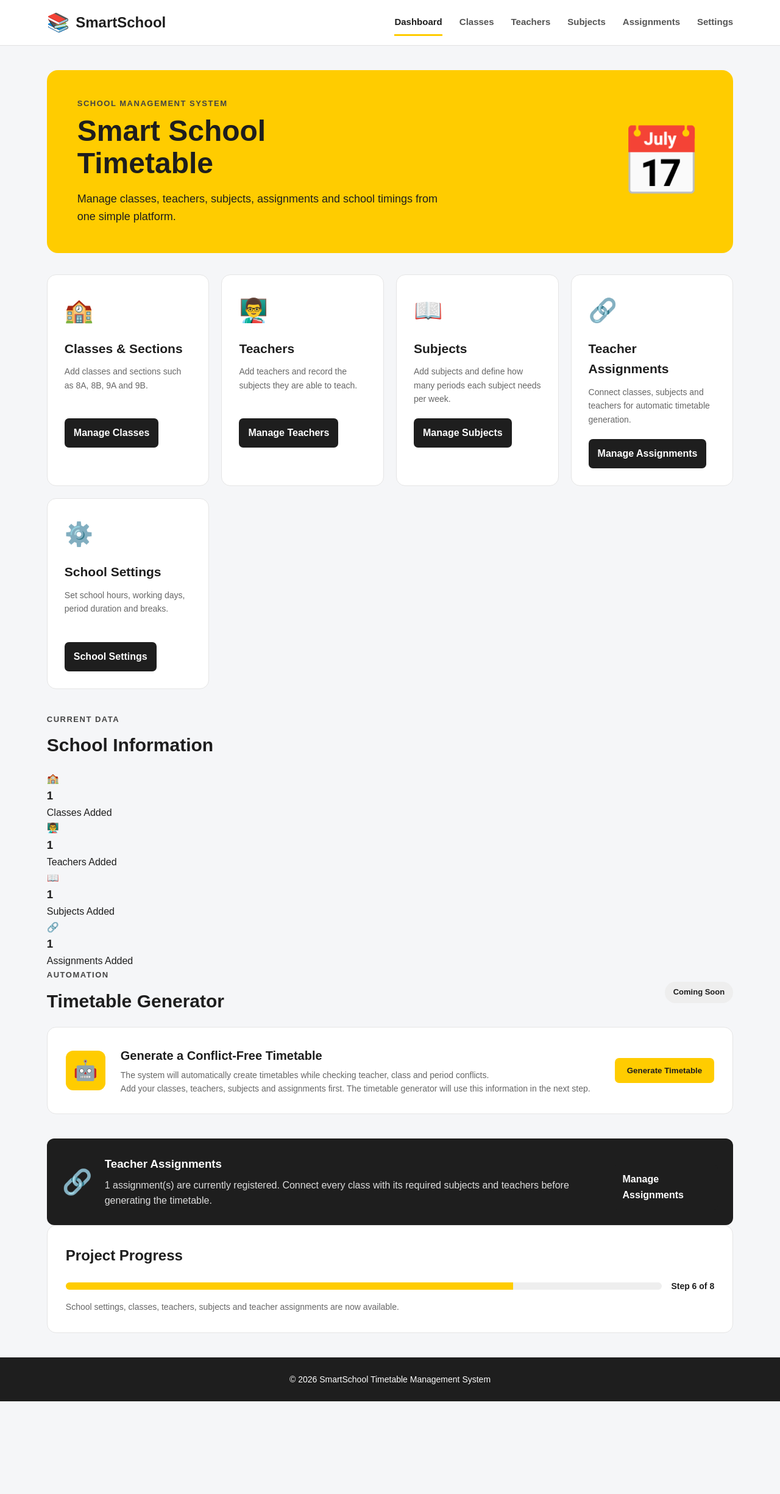
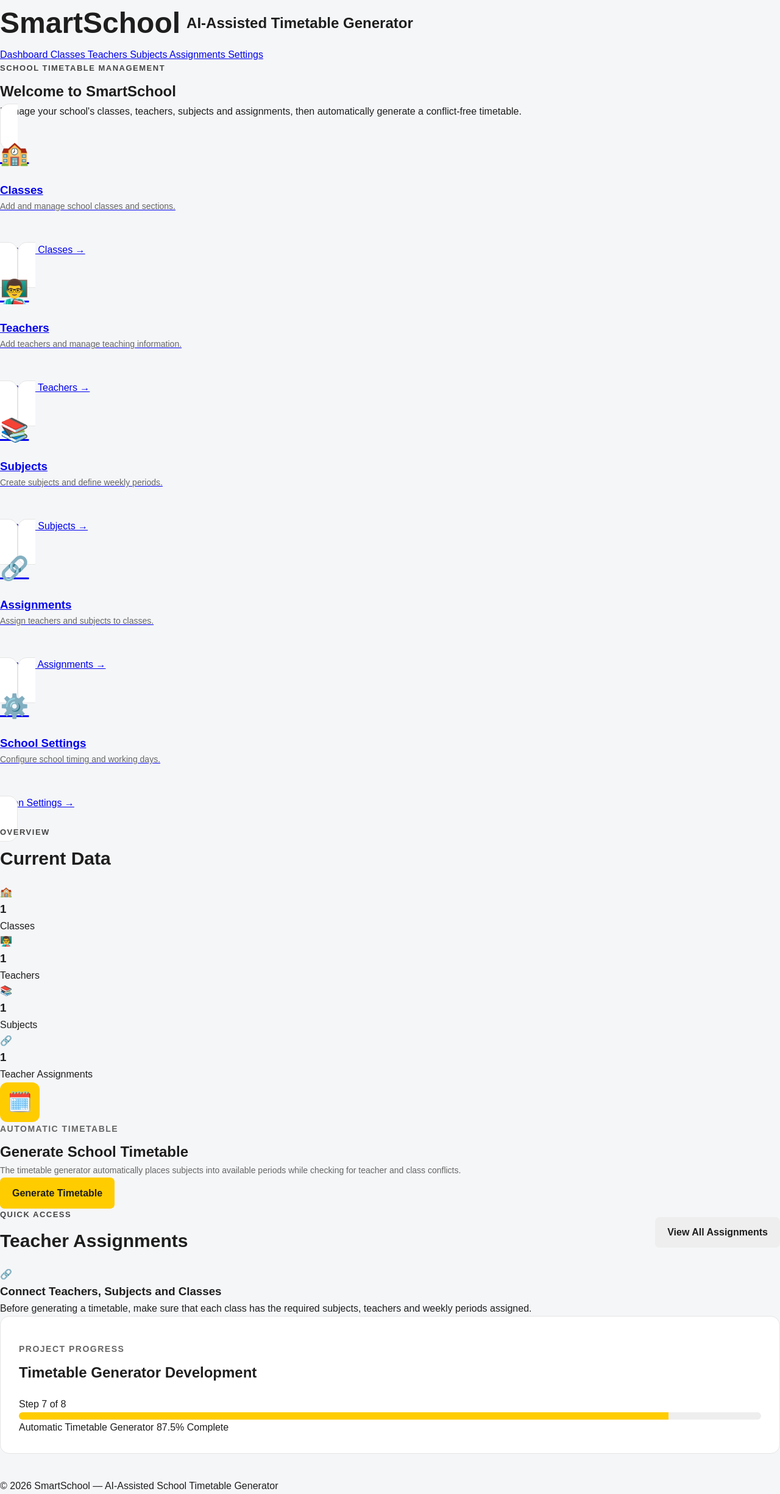
Before and after one commit to amarpatil018/AI-Assisted-School-Timetable-Generator, a Flask app: template templates/index.html in a window 1280 px wide. Shown: the whole page at 61% size. Before the commit the page ends 2298 px from the top, so only its background shows below. Run offline with Flask 3, Linux system fonts and the light colour scheme; the template is opened without the code that fills it: most values are stand-ins (such as "Sample title", 1, 10 or a date in 2020).

Commit message:
Refactor index.html for improved structure and styling; update header and main content sections

```diff
--- a/templates/index.html
+++ b/templates/index.html
@@ -2,52 +2,35 @@
 <html lang="en">
 
 <head>
+    <meta charset="UTF-8">
+    <meta name="viewport" content="width=device-width, initial-scale=1.0">
 
-    <meta charset="UTF-8">
-
-    <meta
-        name="viewport"
-        content="width=device-width, initial-scale=1.0"
-    >
-
-    <title>Smart School Timetable</title>
+    <title>Smart School Timetable Generator</title>
 
     <link
         rel="stylesheet"
         href="{{ url_for('static', filename='style.css') }}"
     >
-
 </head>
-
 
 <body>
 
+    <!-- ==============================
+         HEADER
+    =============================== -->
 
-<!-- =========================================
-     HEADER
-========================================= -->
+    <header class="main-header">
 
-<header class="header">
+        <div class="header-container">
 
             <div class="logo">
-
-        <span class="logo-icon">
-            📚
-        </span>
-
-        <span>
-            SmartSchool
-        </span>
-
+                <h1>SmartSchool</h1>
+                <p>AI-Assisted Timetable Generator</p>
             </div>
 
+            <nav class="main-nav">
 
-    <nav class="navigation">
-
-        <a
-            href="{{ url_for('home') }}"
-            class="active"
-        >
+                <a href="{{ url_for('index') }}" class="active">
                     Dashboard
                 </a>
 
@@ -73,227 +56,216 @@
 
             </nav>
 
+        </div>
+
     </header>
 
 
+    <!-- ==============================
+         MAIN CONTENT
+    =============================== -->
 
-<!-- =========================================
-     MAIN CONTENT
-========================================= -->
+    <main class="dashboard-container">
 
-<main class="container">
+        <!-- Welcome Section -->
 
+        <section class="welcome-section">
 
-    <!-- =========================================
-         WELCOME SECTION
-    ========================================= -->
-
-    <section class="welcome">
-
-        <div>
+            <div class="welcome-content">
 
                 <p class="small-heading">
-                SCHOOL MANAGEMENT SYSTEM
+                    SCHOOL TIMETABLE MANAGEMENT
                 </p>
 
-            <h1>
-                Smart School<br>
-                Timetable
-            </h1>
+                <h2>
+                    Welcome to SmartSchool
+                </h2>
 
-            <p class="description">
-                Manage classes, teachers, subjects,
-                assignments and school timings from
-                one simple platform.
+                <p>
+                    Manage your school's classes, teachers, subjects and
+                    assignments, then automatically generate a conflict-free
+                    timetable.
                 </p>
 
-        </div>
-
-
-        <div class="welcome-icon">
-            📅
             </div>
 
         </section>
 
 
+        <!-- ==============================
+             DASHBOARD CARDS
+        =============================== -->
 
-    <!-- =========================================
-         DASHBOARD CARDS
-    ========================================= -->
+        <section class="dashboard-cards">
 
-    <section class="dashboard-grid">
+            <!-- Classes -->
 
-
-        <!-- =====================================
-             CLASSES CARD
-        ====================================== -->
-
-        <div class="dashboard-card">
+            <a
+                href="{{ url_for('classes') }}"
+                class="dashboard-card"
+            >
 
                 <div class="card-icon">
                     🏫
                 </div>
 
-            <h2>
-                Classes & Sections
-            </h2>
+                <div class="card-content">
+
+                    <h3>
+                        Classes
+                    </h3>
 
                     <p>
-                Add classes and sections such as
-                8A, 8B, 9A and 9B.
+                        Add and manage school classes and sections.
                     </p>
 
-            <a
-                href="{{ url_for('classes') }}"
-                class="card-button"
-            >
-                Manage Classes
-            </a>
+                    <span class="card-link">
+                        Manage Classes →
+                    </span>
 
                 </div>
 
+            </a>
 
 
-        <!-- =====================================
-             TEACHERS CARD
-        ====================================== -->
+            <!-- Teachers -->
 
-        <div class="dashboard-card">
+            <a
+                href="{{ url_for('teachers') }}"
+                class="dashboard-card"
+            >
 
                 <div class="card-icon">
                     👨‍🏫
                 </div>
 
-            <h2>
+                <div class="card-content">
+
+                    <h3>
                         Teachers
-            </h2>
+                    </h3>
 
                     <p>
-                Add teachers and record the subjects
-                they are able to teach.
+                        Add teachers and manage teaching information.
                     </p>
 
-            <a
-                href="{{ url_for('teachers') }}"
-                class="card-button"
-            >
-                Manage Teachers
-            </a>
+                    <span class="card-link">
+                        Manage Teachers →
+                    </span>
 
                 </div>
 
+            </a>
 
 
-        <!-- =====================================
-             SUBJECTS CARD
-        ====================================== -->
-
-        <div class="dashboard-card">
-
-            <div class="card-icon">
-                📖
-            </div>
-
-            <h2>
-                Subjects
-            </h2>
-
-            <p>
-                Add subjects and define how many
-                periods each subject needs per week.
-            </p>
+            <!-- Subjects -->
 
             <a
                 href="{{ url_for('subjects') }}"
-                class="card-button"
+                class="dashboard-card"
             >
-                Manage Subjects
-            </a>
+
+                <div class="card-icon">
+                    📚
+                </div>
+
+                <div class="card-content">
+
+                    <h3>
+                        Subjects
+                    </h3>
+
+                    <p>
+                        Create subjects and define weekly periods.
+                    </p>
+
+                    <span class="card-link">
+                        Manage Subjects →
+                    </span>
 
                 </div>
 
+            </a>
 
 
-        <!-- =====================================
-             ASSIGNMENTS CARD
-        ====================================== -->
+            <!-- Assignments -->
 
-        <div class="dashboard-card">
+            <a
+                href="{{ url_for('assignments') }}"
+                class="dashboard-card"
+            >
 
                 <div class="card-icon">
                     🔗
                 </div>
 
-            <h2>
-                Teacher Assignments
-            </h2>
+                <div class="card-content">
+
+                    <h3>
+                        Assignments
+                    </h3>
 
                     <p>
-                Connect classes, subjects and teachers
-                for automatic timetable generation.
+                        Assign teachers and subjects to classes.
                     </p>
 
-            <a
-                href="{{ url_for('assignments') }}"
-                class="card-button"
-            >
-                Manage Assignments
-            </a>
+                    <span class="card-link">
+                        Manage Assignments →
+                    </span>
 
                 </div>
 
+            </a>
 
 
-        <!-- =====================================
-             SETTINGS CARD
-        ====================================== -->
+            <!-- Settings -->
 
-        <div class="dashboard-card">
+            <a
+                href="{{ url_for('settings') }}"
+                class="dashboard-card"
+            >
 
                 <div class="card-icon">
                     ⚙️
                 </div>
 
-            <h2>
+                <div class="card-content">
+
+                    <h3>
                         School Settings
-            </h2>
+                    </h3>
 
                     <p>
-                Set school hours, working days,
-                period duration and breaks.
+                        Configure school timing and working days.
                     </p>
 
-            <a
-                href="{{ url_for('settings') }}"
-                class="card-button"
-            >
-                School Settings
-            </a>
+                    <span class="card-link">
+                        Open Settings →
+                    </span>
 
                 </div>
 
+            </a>
 
         </section>
 
 
+        <!-- ==============================
+             CURRENT DATA
+        =============================== -->
 
-    <!-- =========================================
-         CURRENT DATA SUMMARY
-    ========================================= -->
-
-    <section class="summary-section">
+        <section class="dashboard-section">
 
             <div class="section-heading">
 
                 <div>
 
                     <p class="small-heading">
-                    CURRENT DATA
+                        OVERVIEW
                     </p>
 
                     <h2>
-                    School Information
+                        Current Data
                     </h2>
 
                 </div>
@@ -303,23 +275,22 @@
 
             <div class="summary-grid">
 
-
-            <!-- Classes -->
+                <!-- Classes Count -->
 
                 <div class="summary-card">
 
-                <div class="summary-icon">
+                    <span class="summary-icon">
                         🏫
-                </div>
+                    </span>
 
                     <div>
 
                         <h3>
-                        {{ classes|length }}
+                            {{ class_count }}
                         </h3>
 
                         <p>
-                        Classes Added
+                            Classes
                         </p>
 
                     </div>
@@ -327,23 +298,22 @@
                 </div>
 
 
-
-            <!-- Teachers -->
+                <!-- Teachers Count -->
 
                 <div class="summary-card">
 
-                <div class="summary-icon">
+                    <span class="summary-icon">
                         👨‍🏫
-                </div>
+                    </span>
 
                     <div>
 
                         <h3>
-                        {{ teachers|length }}
+                            {{ teacher_count }}
                         </h3>
 
                         <p>
-                        Teachers Added
+                            Teachers
                         </p>
 
                     </div>
@@ -351,23 +321,22 @@
                 </div>
 
 
-
-            <!-- Subjects -->
+                <!-- Subjects Count -->
 
                 <div class="summary-card">
 
-                <div class="summary-icon">
-                    📖
-                </div>
+                    <span class="summary-icon">
+                        📚
+                    </span>
 
                     <div>
 
                         <h3>
-                        {{ subjects|length }}
+                            {{ subject_count }}
                         </h3>
 
                         <p>
-                        Subjects Added
+                            Subjects
                         </p>
 
                     </div>
@@ -375,23 +344,59 @@
                 </div>
 
 
-
-            <!-- Assignments -->
+                <!-- Assignments Count -->
 
                 <div class="summary-card">
 
-                <div class="summary-icon">
+                    <span class="summary-icon">
                         🔗
-                </div>
+                    </span>
 
                     <div>
 
                         <h3>
-                        {{ assignments|length }}
+                            {{ assignment_count }}
                         </h3>
 
                         <p>
-                        Assignments Added
+                            Teacher Assignments
+                        </p>
+
+                    </div>
+
+                </div>
+
+            </div>
+
+        </section>
+
+
+        <!-- ==============================
+             TIMETABLE GENERATOR
+        =============================== -->
+
+        <section class="generator-section">
+
+            <div class="generator-content">
+
+                <div class="generator-icon">
+                    🗓️
+                </div>
+
+                <div class="generator-text">
+
+                    <p class="small-heading">
+                        AUTOMATIC TIMETABLE
+                    </p>
+
+                    <h2>
+                        Generate School Timetable
+                    </h2>
+
+                    <p>
+                        The timetable generator automatically places subjects
+                        into available periods while checking for teacher
+                        and class conflicts.
                     </p>
 
                 </div>
@@ -399,183 +404,141 @@
             </div>
 
 
+            <div class="generator-action">
+
+                <a
+                    href="{{ url_for('generate_timetable') }}"
+                    class="generate-button"
+                >
+                    Generate Timetable
+                </a>
+
             </div>
 
         </section>
 
 
+        <!-- ==============================
+             ASSIGNMENT QUICK ACCESS
+        =============================== -->
 
-    <!-- =========================================
-         TIMETABLE GENERATOR
-    ========================================= -->
-
-    <section class="timetable-section">
-
+        <section class="quick-section">
 
             <div class="section-heading">
 
                 <div>
 
                     <p class="small-heading">
-                    AUTOMATION
+                        QUICK ACCESS
                     </p>
 
                     <h2>
-                    Timetable Generator
+                        Teacher Assignments
                     </h2>
 
                 </div>
 
-
-            <span class="coming-soon">
-                Coming Soon
-            </span>
+                <a
+                    href="{{ url_for('assignments') }}"
+                    class="secondary-button"
+                >
+                    View All Assignments
+                </a>
 
             </div>
 
 
+            <div class="quick-info">
 
-        <div class="generator-box">
-
-
-            <div class="generator-icon">
-                🤖
+                <div class="quick-info-icon">
+                    🔗
                 </div>
 
-
-            <div class="generator-content">
+                <div>
 
                     <h3>
-                    Generate a Conflict-Free Timetable
+                        Connect Teachers, Subjects and Classes
                     </h3>
 
                     <p>
-                    The system will automatically create
-                    timetables while checking teacher,
-                    class and period conflicts.
-                </p>
-
-                <p class="generator-note">
-                    Add your classes, teachers, subjects
-                    and assignments first. The timetable
-                    generator will use this information
-                    in the next step.
+                        Before generating a timetable, make sure that each
+                        class has the required subjects, teachers and
+                        weekly periods assigned.
                     </p>
 
                 </div>
-
-
-            <button
-                class="generate-button"
-                disabled
-            >
-                Generate Timetable
-            </button>
 
             </div>
 
         </section>
 
 
+        <!-- ==============================
+             PROJECT PROGRESS
+        =============================== -->
 
-    <!-- =========================================
-         ASSIGNMENT QUICK ACCESS
-    ========================================= -->
+        <section class="progress-section">
 
-    <section class="assignment-info">
-
-
-        <div class="assignment-info-icon">
-            🔗
-        </div>
-
+            <div class="progress-header">
 
                 <div>
 
-            <h3>
-                Teacher Assignments
-            </h3>
+                    <p class="small-heading">
+                        PROJECT PROGRESS
+                    </p>
 
-            <p>
-                {{ assignments|length }}
-                assignment(s) are currently registered.
-                Connect every class with its required
-                subjects and teachers before generating
-                the timetable.
-            </p>
+                    <h2>
+                        Timetable Generator Development
+                    </h2>
 
                 </div>
 
+                <span class="progress-number">
+                    Step 7 of 8
+                </span>
 
-        <a
-            href="{{ url_for('assignments') }}"
-            class="card-button"
-        >
-            Manage Assignments
-        </a>
+            </div>
 
-
-    </section>
-
-
-
-    <!-- =========================================
-         PROJECT PROGRESS
-    ========================================= -->
-
-    <section class="progress-section">
-
-        <h2>
-            Project Progress
-        </h2>
-
-
-        <div class="progress-bar-container">
 
             <div class="progress-bar">
 
                 <div
                     class="progress-fill"
-                    style="width: 75%;"
+                    style="width: 87.5%;"
                 ></div>
 
             </div>
 
 
+            <div class="progress-details">
+
                 <span>
-                Step 6 of 8
+                    Automatic Timetable Generator
+                </span>
+
+                <span>
+                    87.5% Complete
                 </span>
 
             </div>
 
-
-        <p>
-            School settings, classes, teachers,
-            subjects and teacher assignments
-            are now available.
-        </p>
-
         </section>
-
 
     </main>
 
 
+    <!-- ==============================
+         FOOTER
+    =============================== -->
 
-<!-- =========================================
-     FOOTER
-========================================= -->
-
-<footer class="footer">
+    <footer class="main-footer">
 
         <p>
-        © 2026 SmartSchool Timetable Management System
+            © 2026 SmartSchool — AI-Assisted School Timetable Generator
         </p>
 
     </footer>
 
-
-
 </body>
 
 </html>
```
Lines whose indentation alone changed are shown as unchanged.
